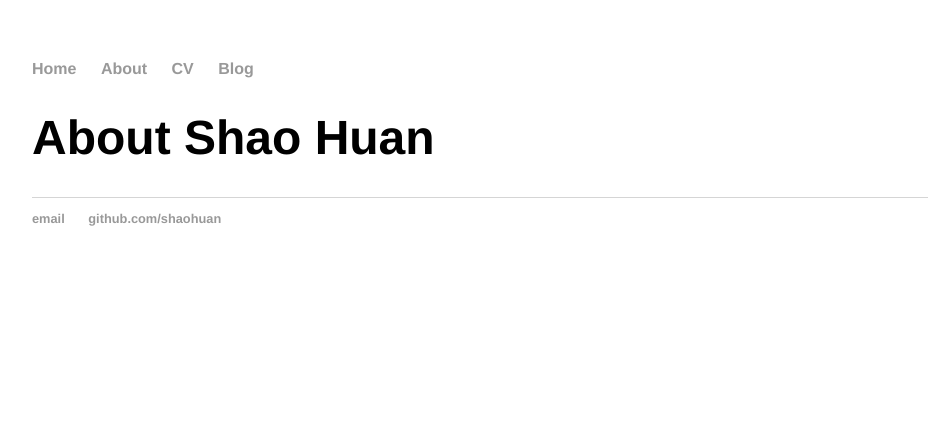
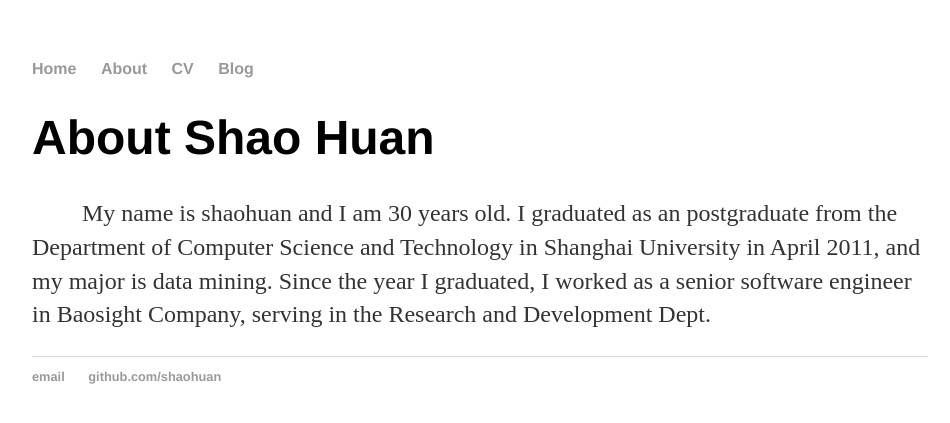
Before and after one commit to shaohuan/shaohuan.github.io, a Jekyll site: the page built from about/index.html, in a window 1280 px wide. Shown: the top 423 px of the page, without its empty margins (160-1110 px from the left). Built offline with Jekyll 4.4.1, drawn with Linux system fonts in a browser that asks for light colours.

Commit message:
Update index.html

```diff
--- a/about/index.html
+++ b/about/index.html
@@ -3,3 +3,9 @@ layout: default
 title: About Shao Huan
 ---
 	<h1>{{ page.title }}</h1>
+	<p style="text-indent:50px">
+	My name is shaohuan and I am 30 years old. I graduated as an postgraduate from the Department of Computer Science and
+	Technology in Shanghai University in April 2011, and my major is data mining.
+	Since the year I graduated, I worked as a senior software engineer in Baosight Company, serving in the Research and Development
+	Dept.
+	<p>
```
